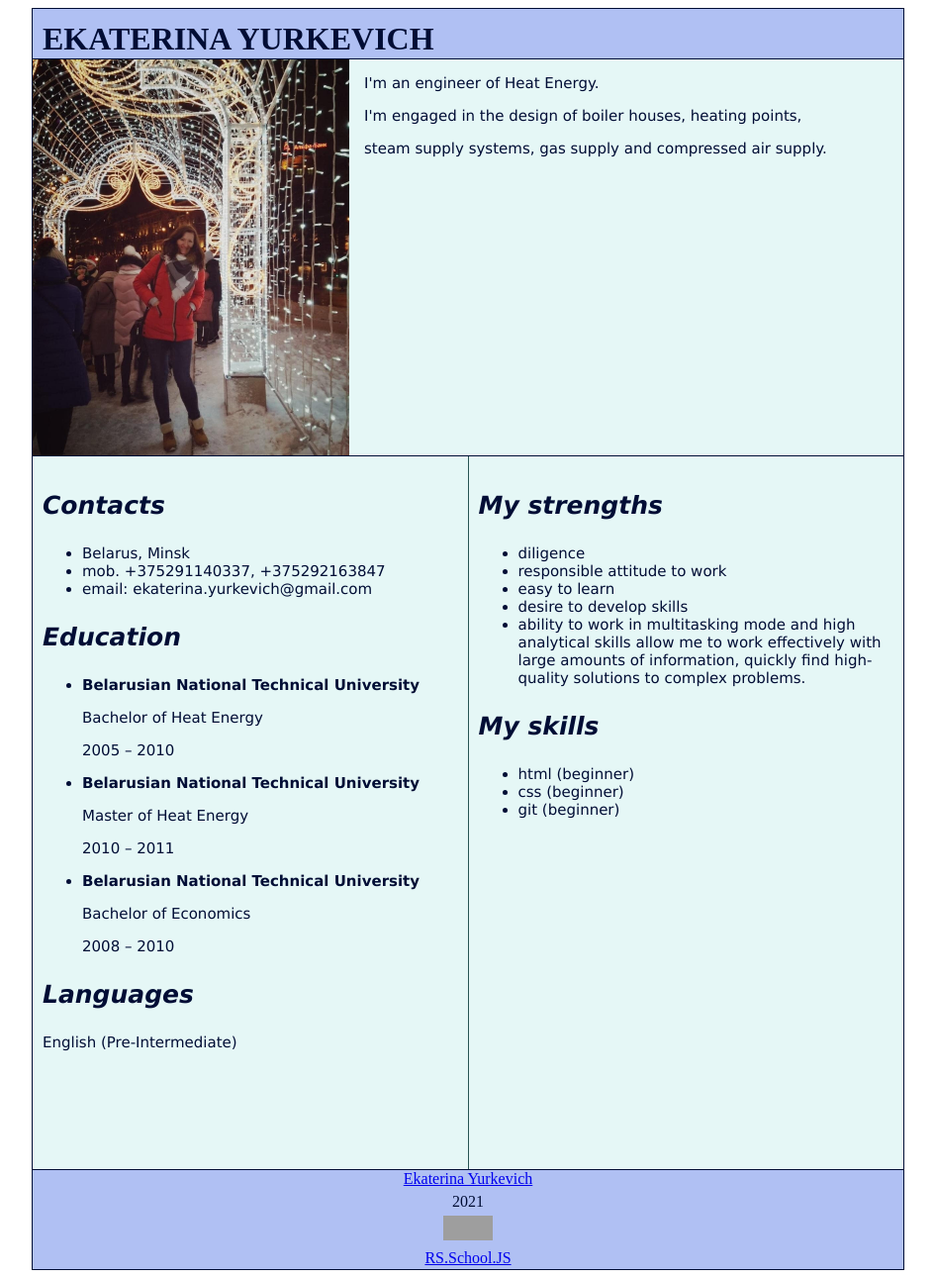
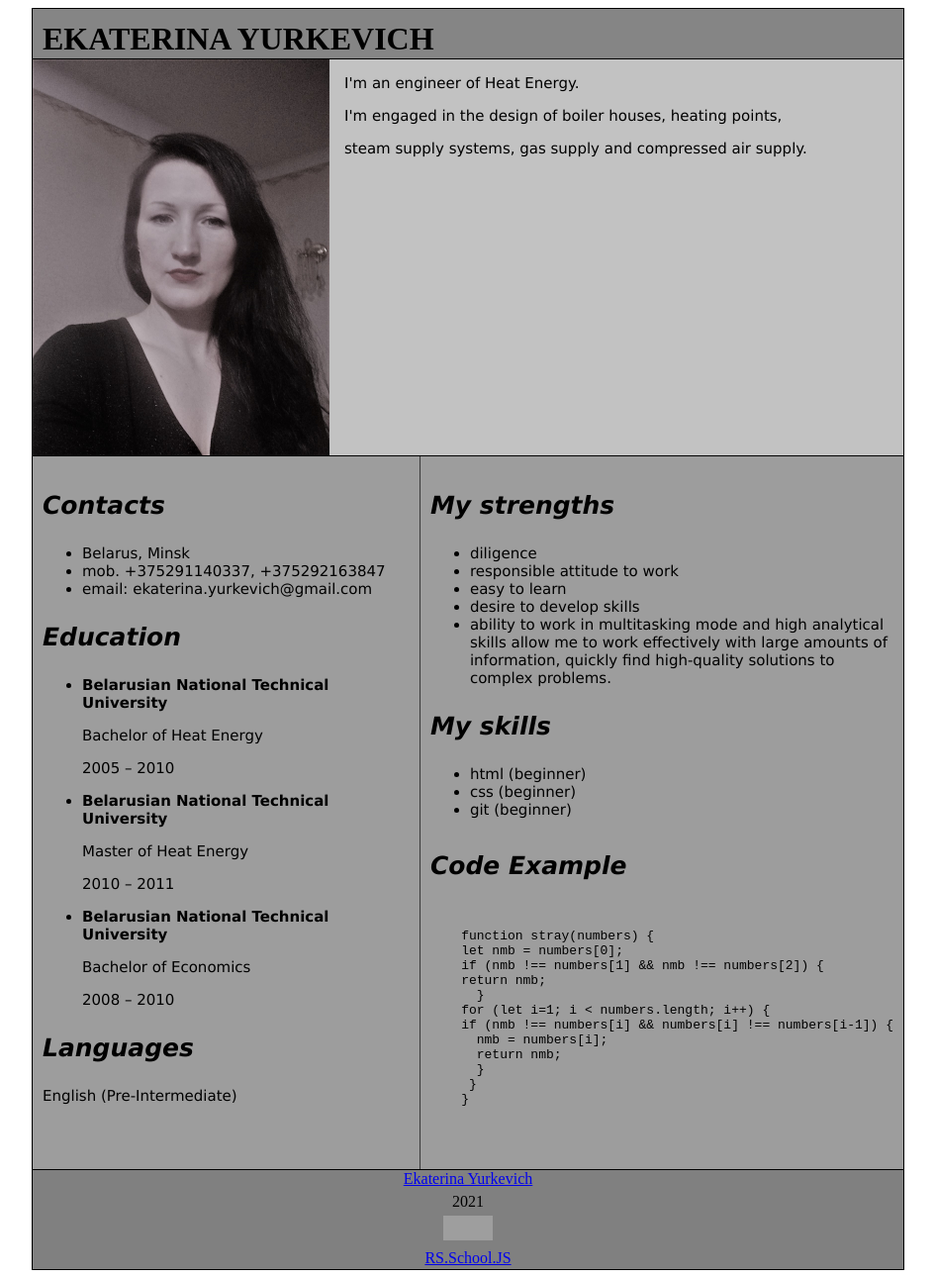
Before and after one commit to KaterinaYurkevich/rsschool-cv, a plain HTML site: page index.html in a window 1280 px wide. Shown: the whole page at 99% size, without its empty margins (167-1112 px from the left). Drawn offline with Linux system fonts and the light colour scheme; grey boxes are pictures that could not be loaded.

Commit message:
init: add new files index.html

```diff
--- a/index.html
+++ b/index.html
@@ -1,5 +1,5 @@
 <!DOCTYPE html>
-<html>
+<html lang="en">
 
 <head>
     <meta charset="utf-8">
@@ -13,7 +13,7 @@
     </header>
     <main>
         <div class="block">
-            <img class="block_image" src="\PSERPbSyWJQ.jpg" alt="Foto" width="320px" height="400px">
+            <img class="block_image" src="Foto2.jpg" alt="Foto" width="300" height="400">
             <div class="block_body">
                 <p>I'm an engineer of Heat Energy.</p>
                 <p>I'm engaged in the design of boiler houses, heating points,</p>
@@ -67,13 +67,30 @@
                     <li>css (beginner)</li>
                     <li>git (beginner)</li>
                 </ul>
+                <h4 class="title">Code Example</h4>
+                <pre>
+                    <code>
+    function stray(numbers) {
+    let nmb = numbers[0];
+    if (nmb !== numbers[1] && nmb !== numbers[2]) {
+    return nmb;
+      }
+    for (let i=1; i < numbers.length; i++) {
+    if (nmb !== numbers[i] && numbers[i] !== numbers[i-1]) {
+      nmb = numbers[i];
+      return nmb;
+      }
+     }
+    }
+                    </code>
+                </pre>
             </section>
         </div>
     </main>
     <footer>
         <a href="https://github.com/KaterinaYurkevich">Ekaterina Yurkevich</a>
         <p>2021</p>
-        <img src="https://rs.school/images/rs_school_js.svg" width="50px" height="25px">
+        <img src="https://rs.school/images/rs_school_js.svg" alt="logo" width="50" height="25">
         <p><a href="https://rs.school/js/">RS.School.JS</a></p>
     </footer>
 </body>
--- a/style.css
+++ b/style.css
@@ -1,91 +1,103 @@
 header {
   height: 50px;
   width: 880px;
-  background: #b0c0f3;
-  border: 1px solid #010d35;
+  background: #33333398;
+  border: 1px solid #000000;
   border-bottom: none;
-  color: #010d35;
+  color: #000000;
   margin-left: auto;
   margin-right: auto;
 }
+
 header h1 {
   line-height: 60px;
   margin: 0 10px;
 }
+
 main {
   margin-left: auto;
   margin-right: auto;
   width: 880px;
-  border: 1px solid #010d35;
+  border: 1px solid #000000;
 }
+
 .text {
   font-size: 15px;
-  color: #010d35;
+  color: #000000;
   font-family: Verdana, sans-serif;
 }
+
 .text_1 {
   font-size: 15px;
-  color: #010d35;
+  color: #000000;
   font-family: Verdana, sans-serif;
   font-weight: bold;
 }
 .title {
   font-size: 25px;
-  color: #010d35;
+  color: #000000;
   font-family: Verdana, sans-serif;
   font-style: italic;
 }
+
 .block {
   display: flex;
   align-items: flex-start;
-  background: #e5f7f6;
-  color: #010d35;
-  border-bottom: 1px solid #010d35;
+  background: #c2c2c2;
+  color: #000000;
+  border-bottom: 1px solid #000000;
   top: 59px;
   left: 320px;
   width: 880px;
   height: 400px;
 }
+
 .block_image {
   margin-right: 15px;
 }
+
 .block_body {
   flex: 1;
   font-size: 15px;
-  color: #010d35;
+  color: #000000;
   font-family: Verdana, sans-serif;
 }
+
 .block_section {
   display: flex;
   flex-direction: row;
 }
+
 .block_left {
   flex: 45%;
-  background: #e5f7f6;
+  background: #646464a1;
   padding: 10px;
-  color: #010d35;
-  border-right: 1px solid #285554;
+  color: #000000;
+  border-right: 1px solid #3a3a3a;
   height: 700px;
 }
+
 .block_right {
   flex: 45%;
-  background: #e5f7f6;
+  background: #646464a1;
   padding: 10px;
-  color: #010d35;
+  color: #000000;
   height: 700px;
 }
+
 footer {
   height: 100px;
   width: 880px;
-  background: #b0c0f3;
-  border: 1px solid #010d35;
+  background: #363636a1;
+  border: 1px solid #000000;
   border-top: none;
-  color: #010d35;
+  color: #000000;
   text-align: center;
   margin-left: auto;
   margin-right: auto;
   margin-bottom: 0;
 }
+
 footer p {
   margin: 5px;
 }
```
Also changed, not shown: Foto2.jpg (added), PSERPbSyWJQ.jpg (deleted).
